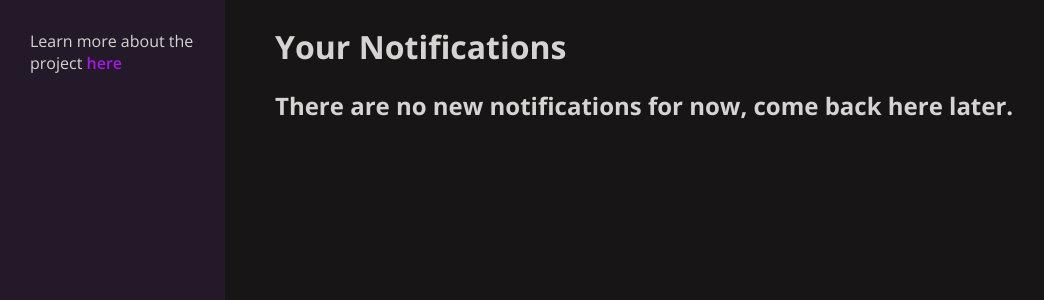
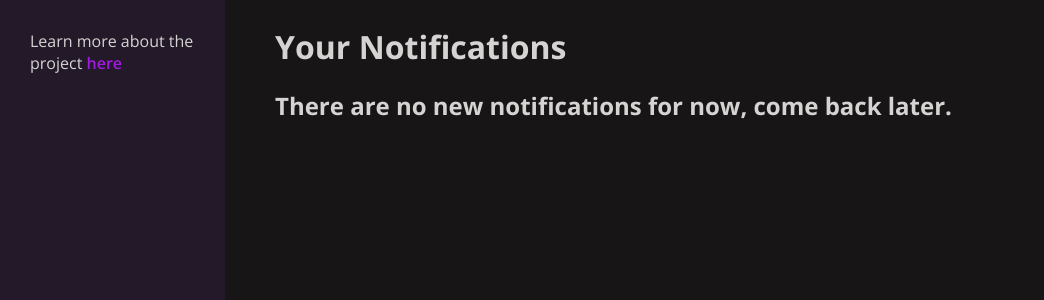
Before and after one commit to mykdolnyk/ief-django-website, a Django app: page /notifications/ in a window 1280 px wide. Shown: the part 75-375 px from the top of the page, without its empty margins (0-1044 px from the left). Run offline with Django 5.2, Linux system fonts and the light colour scheme; the visitor is signed in with stand-in values (Sample User, id 1); parts of the project's set-up code (start-up, migrations or seed data) failed here and were passed over; some libraries are stand-ins or nearby versions.

Commit message:
Fixed grammar mistakes

```diff
--- a/users/templates/users/notifications/user_notification_list.html
+++ b/users/templates/users/notifications/user_notification_list.html
@@ -24,7 +24,7 @@
             {% csrf_token %}
         </form>
     {% else %}
-        <h2>There are no new notifications for now, come back here later.</h2>
+        <h2>There are no new notifications for now, come back later.</h2>
     {% endif %}
 
         {% comment %} ------------ Seen Notifications ------------ {% endcomment %}
--- a/users/templates/users/profile/user_page.html
+++ b/users/templates/users/profile/user_page.html
@@ -56,7 +56,7 @@
                 <div class="elements-inline">
                     <h3>Bio</h3>
                     {% if request.user == profile.user %}
-                    <a href="{% url 'user_edit' profile.slug %}" class="button slim">Edit the Profile</a>
+                    <a href="{% url 'user_edit' profile.slug %}" class="button slim">Edit Profile</a>
                     {% endif %}
                 </div>
                 <p>
```
